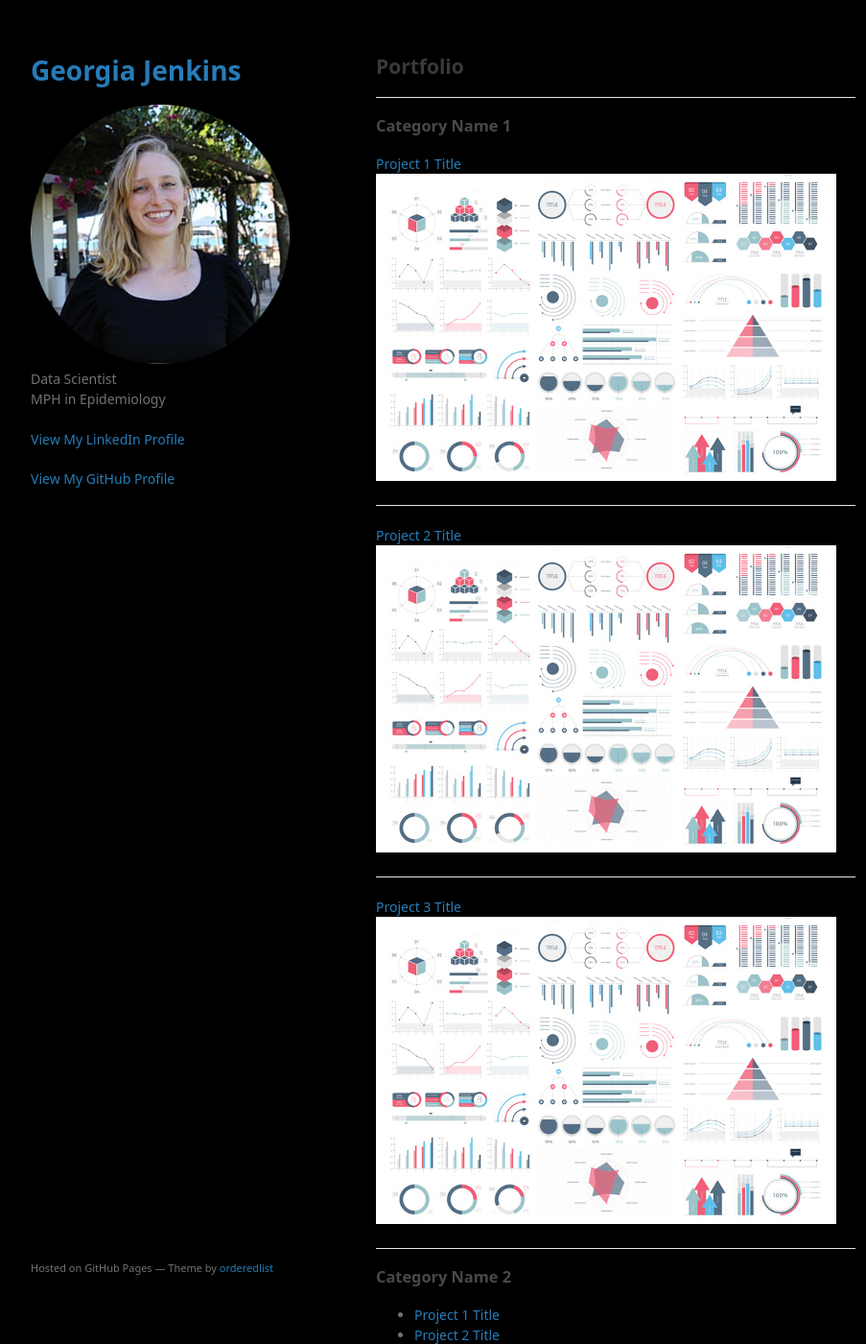
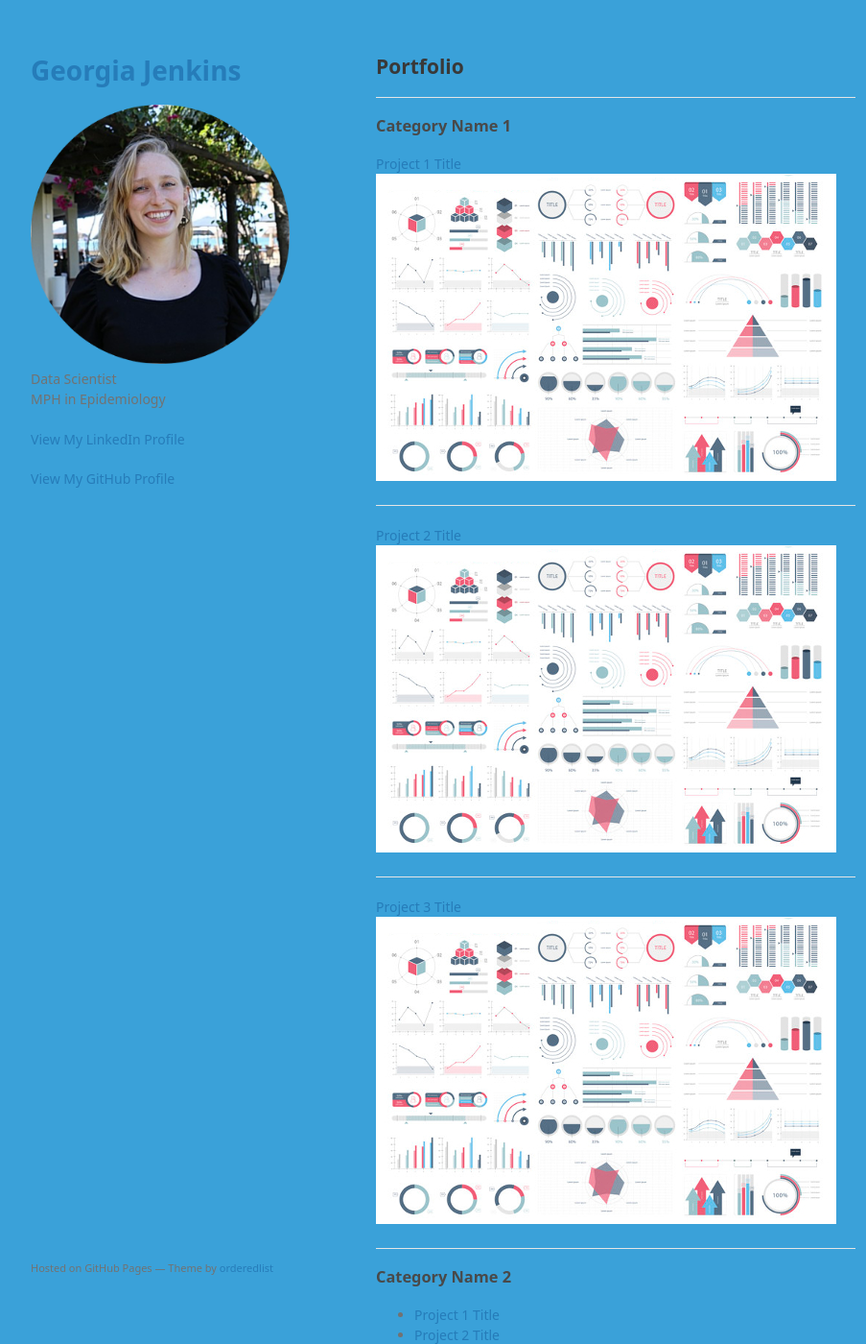
Before and after one commit to geojenk/geojenk.github.io, a Jekyll site: the page built from index.md, in a window 1280 px wide and 1400 px high. Shown: the whole window at 96% size, without its empty margins (178-1081 px from the left). Built offline with Jekyll 4.4.1, drawn with Linux system fonts in a browser that asks for light colours; our own code applies the rules of GitHub Pages for plain Markdown files; a script that is not in the unit is left out.

Commit message:
Update style.css

```diff
--- a/assets/css/style.css
+++ b/assets/css/style.css
@@ -1,5 +1,5 @@
 body {
-  background-color: #000;
+  background-color: #3aa1d9	;
   padding:50px;
   font: 14px/1.5 "Noto Sans", "Helvetica Neue", Helvetica, Arial, sans-serif;
   color:#727272;
```
